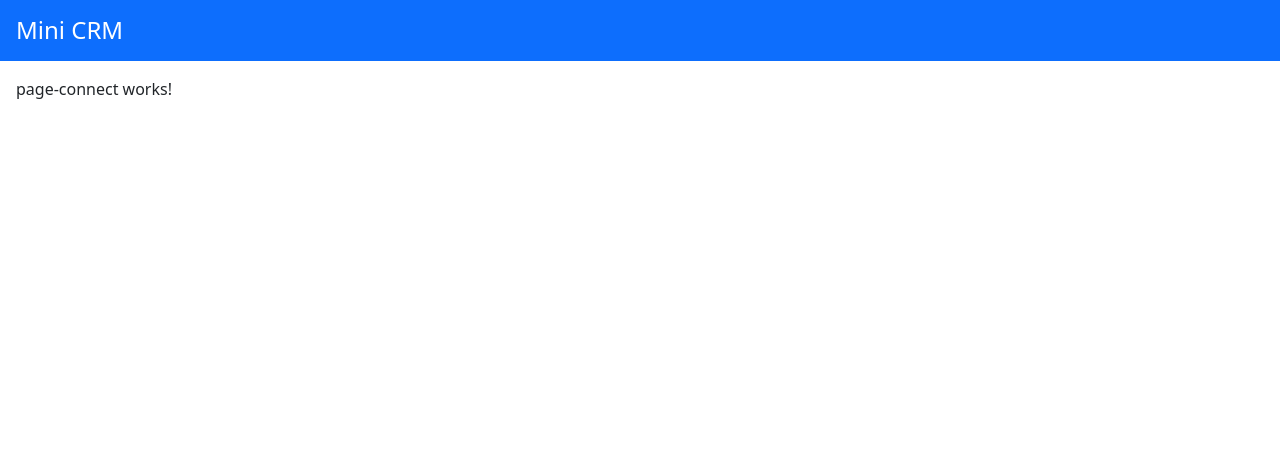
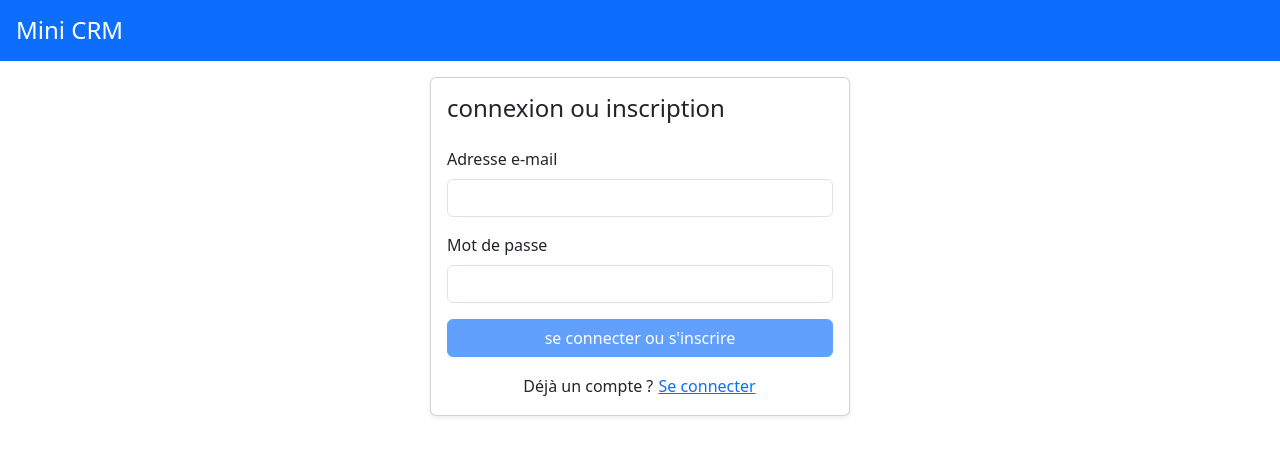
Before and after one commit to 2aiconcept/ANGR-03-2026, an Angular app: page /connect in a window 1280 px wide. Shown: the top 456 px of the page. Built offline with nearby package versions, Linux system fonts and the light colour scheme.

Commit message:
form connect signal

```diff
--- a/src/app/feature-connect/components/form-connect/form-connect.css
+++ b/src/app/feature-connect/components/form-connect/form-connect.css
@@ -0,0 +1,3 @@
+.connect-card {
+  max-width: 420px;
+}
--- a/src/app/feature-connect/components/form-connect/form-connect.html
+++ b/src/app/feature-connect/components/form-connect/form-connect.html
@@ -9,7 +9,7 @@
         connexion ou inscription
     </h2>
 
-    <form class="d-flex flex-column gap-3">
+    <form class="d-flex flex-column gap-3" (submit)="onSubmit($event)">
       <div>
         <label for="email" class="form-label">Adresse e-mail</label>
         <input
@@ -18,10 +18,17 @@
           class="form-control"
           autocomplete="email"
           aria-describedby="email-errors"
+          [formField]="connectForm.email"
+          [attr.aria-invalid] = "connectForm.email().touched() && connectForm.email().invalid()"
+          aria-describedby="email-errors"
         />
+        @if (connectForm.email().touched() && connectForm.email().invalid()) {
           <div id="email-errors" class="text-danger small mt-1" aria-live="polite">
-              <div>msg error</div>
+              @for (error of connectForm.email().errors(); track error.kind) {
+              <div>{{ error.message }}</div>
+                }
           </div>
+        }
       </div>
 
       <div>
@@ -31,22 +38,29 @@
           type="text"
           class="form-control"
           aria-describedby="password-errors"
+          [formField]="connectForm.password"
+          [attr.aria-invalid]="connectForm.password().touched() && connectForm.password().invalid()"
+          aria-describedby="password-errors"
         />
+        @if (connectForm.password().touched() && connectForm.password().invalid()) {
           <div id="password-errors" class="text-danger small mt-1" aria-live="polite">
-              <div>error msg</div>
+              @for (error of connectForm.password().errors(); track error.kind) {
+              <div>{{ error.message }}</div>
+                }
           </div>
+        }
       </div>
 
-      <button type="submit" class="btn btn-primary" [disabled]="connectForm().invalid()">
+      <button type="submit" class="btn btn-primary" [disabled]="connectForm().invalid()"  (click)="login($event)">
         se connecter ou s'inscrire
       </button>
     </form>
 
     <p class="text-center mt-3 mb-0">
-        Pas encore de compte ?
+        <!-- Pas encore de compte ?
         <button type="button" class="btn btn-link p-0 align-baseline">
           Créer un compte
-        </button>
+        </button> -->
         Déjà un compte ?
         <button type="button" class="btn btn-link p-0 align-baseline">
           Se connecter
--- a/src/app/feature-connect/components/form-connect/form-connect.ts
+++ b/src/app/feature-connect/components/form-connect/form-connect.ts
@@ -1,9 +1,46 @@
-import { Component } from '@angular/core';
+import { Component, inject, signal } from '@angular/core';
+import { Auth } from '../../../shared/services/auth';
+import { Router } from '@angular/router';
+
+import { email, form, minLength, required, FormField } from '@angular/forms/signals';
+import { Credentials } from '../../../shared/models/credentials';
 
 @Component({
   selector: 'app-form-connect',
-  imports: [],
+  imports: [FormField],
   templateUrl: './form-connect.html',
   styleUrl: './form-connect.css',
 })
-export class FormConnect {}
+export class FormConnect {
+  // inject router
+  private readonly router = inject(Router)
+
+  // inject Auth
+  private readonly auth = inject(Auth);
+
+  /** Données saisies par l'utilisateur, pilotées par le signal form. */
+  private readonly model = signal<Credentials>({ email: '', password: '' });
+
+  /** Signal form : valeur + validation déclarative. */
+  protected readonly connectForm = form(this.model, (path) => {
+    required(path.email, {message : "Le format de l'email est obligatoire"});
+    email(path.email, {message: "Le format de l'adresse email est invalide"});
+    required(path.password, {message : "Le format de l'email est obligatoire"});
+    minLength(path.password, 6, {message : "Le mot de passe doit contenir au moins 6 caractères"})
+  })
+
+  /** Soumission : route vers signin ou signup selon le mode. */
+  protected onSubmit(event: Event): void {
+    event.preventDefault();
+    if (this.connectForm().invalid()) {
+      return;
+    }
+    const credentials = this.model();
+    this.signin(credentials);
+  }
+
+  private signin(credentials: Credentials): void {
+    // Connexion simulée : le service met à jour l'état et redirige.
+    this.auth.signin(credentials);
+  }
+}
--- a/src/app/feature-connect/pages/page-connect/page-connect.html
+++ b/src/app/feature-connect/pages/page-connect/page-connect.html
@@ -1 +1 @@
-<p>page-connect works!</p>
+<app-form-connect />
--- a/src/app/feature-connect/pages/page-connect/page-connect.ts
+++ b/src/app/feature-connect/pages/page-connect/page-connect.ts
@@ -1,8 +1,9 @@
 import { Component } from '@angular/core';
+import { FormConnect } from '../../components/form-connect/form-connect';
 
 @Component({
   selector: 'app-page-connect',
-  imports: [],
+  imports: [FormConnect],
   templateUrl: './page-connect.html',
   styleUrl: './page-connect.css',
 })
--- /dev/null
+++ b/src/app/shared/models/credentials.ts
@@ -0,0 +1,5 @@
+/** Identifiants de connexion saisis par l'utilisateur (contrat d'entrée du service Auth). */
+export interface Credentials {
+  email: string;
+  password: string;
+}
--- a/src/app/shared/services/auth.ts
+++ b/src/app/shared/services/auth.ts
@@ -8,8 +8,12 @@ export class Auth {
   // isAuthenticated property
   isAuthenticated = false;
 
-  login() {
-    this.isAuthenticated = true;
+  signin() {
+    // this.isAuthenticated = true;
+  }
+
+  signup() {
+    // this.isAuthenticated = true;
   }
 
   logout( ) {
```
